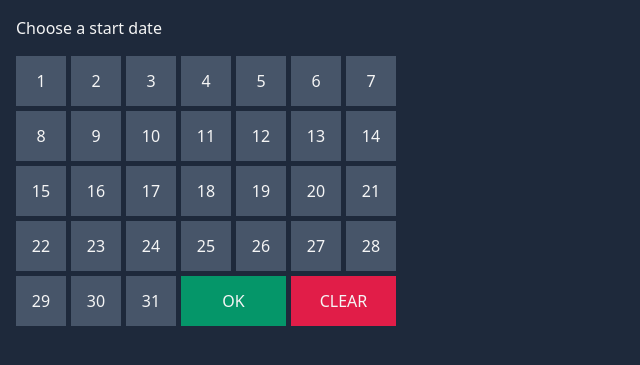
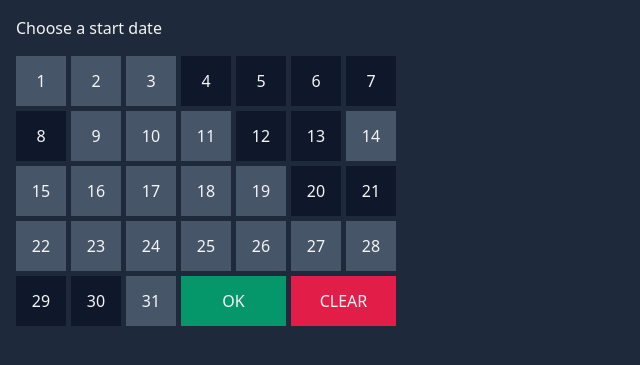
Before and after one commit to JoarHansson/Hotel, a PHP site: page / in a window 1280 px wide. Shown: the top 365 px of the page, without its empty margins (0-640 px from the left). Run offline with PHP 8.4, Linux system fonts and the light colour scheme; data comes from the database, SQL or seed files in the repository; both versions use the stored data as it was after the commit; style sheets or scripts are compiled from the project's sources.

Commit message:
read occupancy in db and style calender UI based on it

```diff
--- a/js/calender.js
+++ b/js/calender.js
@@ -27,7 +27,7 @@ calender.addEventListener("click", (event) => {
 
     //  visually distinguish chosen start date:
     event.target.classList.remove("bg-slate-600");
-    event.target.classList.add("font-bold", "bg-slate-700");
+    event.target.classList.add("font-bold", "bg-slate-300", "text-black");
 
     instructionText.textContent = "Choose an end date";
 
@@ -61,7 +61,7 @@ calender.addEventListener("click", (event) => {
 
     dateButtonsSelected.forEach((node) => {
       node.classList.remove("bg-slate-600");
-      node.classList.add("font-bold", "bg-slate-700");
+      node.classList.add("font-bold", "bg-slate-300", "text-black");
     });
 
     instructionText.textContent = "Confirm booking or clear selection";
--- a/php/calender.php
+++ b/php/calender.php
@@ -11,6 +11,19 @@ $week = [
   "Saturday",
   "Sunday"
 ];
+
+
+$db = new PDO("sqlite:" . __DIR__ . "/../database/hotel.db");
+
+// get occupancy from db to be able to show availability in the calender UI
+$statementCheckOccupancy = $db->prepare(
+  "SELECT * FROM occupancy
+  WHERE occupied = true AND room_id = 3" /* room_id hard coded for now */
+);
+$statementCheckOccupancy->execute();
+$occupancy = $statementCheckOccupancy->fetchAll(PDO::FETCH_ASSOC);
+
+$occupiedDates = array_column($occupancy, "date");
 
 ?>
 
@@ -27,13 +40,23 @@ $week = [
 
   for ($i = 1; $i < 32; $i++) : ?>
 
-    <button value="<?= $i ?>" class="calender-day bg-slate-600
-    <?php if (isset($week[$counter])) {
+    <button value="<?= $i ?>" class="calender-day
+    <?php
+
+    if (in_array($i, $occupiedDates)) {
+      echo "bg-slate-900 cursor-not-allowed ";
+    } else {
+      echo "bg-slate-600 ";
+    }
+
+    if (isset($week[$counter])) {
       echo $week[$counter];
     } else {
       $counter = 0;
       echo "Monday";
-    } ?>" id="calender-day-<?= $i ?>">
+    }
+
+    ?>" id="calender-day-<?= $i ?>">
       <?= $i ?>
     </button>
 
```
Also changed, not shown: database/hotel.db.
